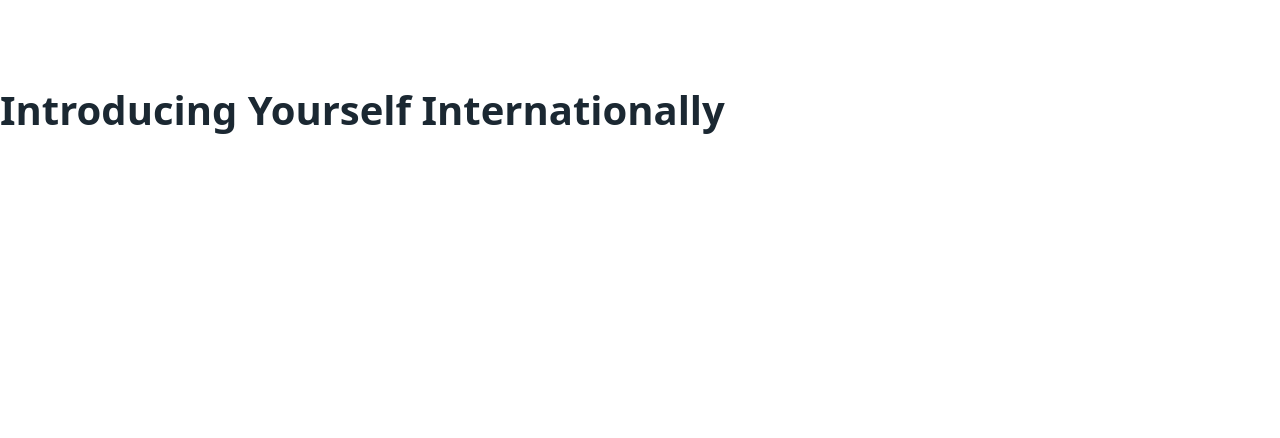
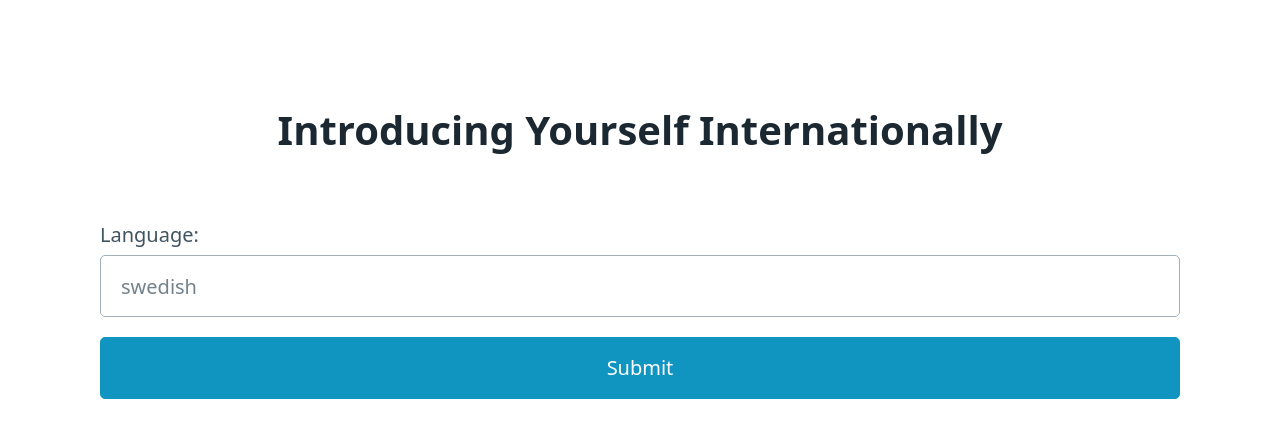
Before and after one commit to Apozsgai97/introduce-yourself-internationally, a website: page frontend/index.html in a window 1280 px wide. Drawn offline with nearby package versions, Linux system fonts and the light colour scheme.

Commit message:
add details to form

```diff
--- a/frontend/index.html
+++ b/frontend/index.html
@@ -7,9 +7,13 @@
   <link rel="stylesheet" href="https://cdn.jsdelivr.net/npm/@picocss/pico@1/css/pico.min.css">
 </head>
 <body>
- <main>
-  <h1>Introducing Yourself Internationally</h1>
-  <form action="" method="post"></form>
+ <main style="padding: 5em;">
+  <h1 style="text-align: center;">Introducing Yourself Internationally</h1>
+  <form action="" method="post">
+   <label for="language">Language:</label>
+   <input type="text" name="language" id="language" placeholder="swedish">
+   <button type="submit">Submit</button>
+  </form>
  </main>
 </body>
 </html>
```
